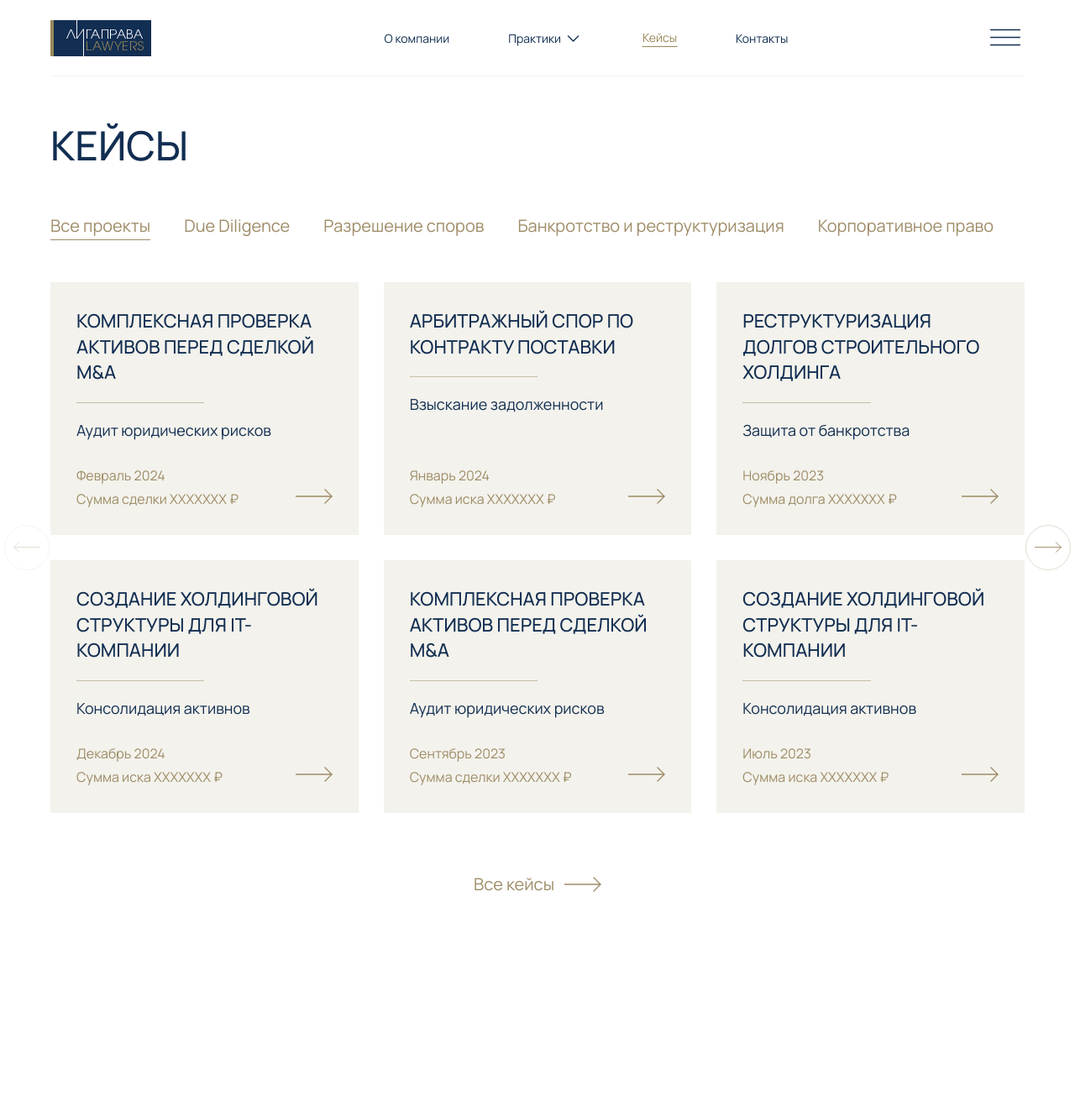
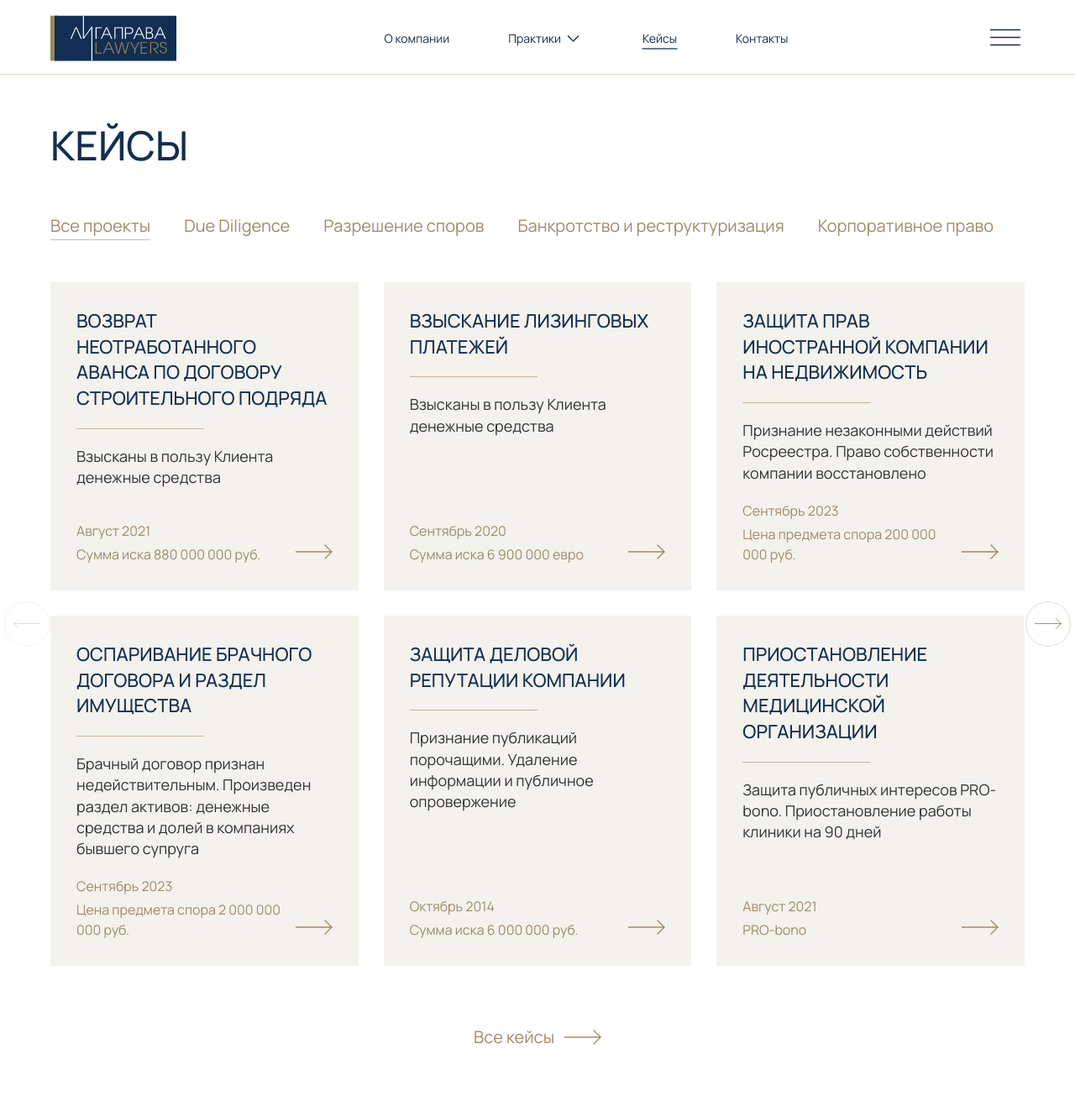
Before and after one commit to Zafarovpolat/ligaprava, a PHP site: page /cases.html in a window 1280 px wide. Shown: the whole page at 84% size. Before the commit the page ends 1062 px from the top, so only its background shows below. Run offline with PHP 8.4, Linux system fonts and the light colour scheme; some web fonts are replaced.

Commit message:
Update cases content from mockups, add red color for specific case, and use dashed divider

```diff
--- a/cases.html
+++ b/cases.html
@@ -193,14 +193,14 @@
                         <div class="cases__slider-container">
                             <!-- Cases Grid -->
                             <div class="cases__grid" id="casesGrid">
-                                <a href="case-detail.html" class="cases__item" data-category="due-diligence">
-                                    <h3 class="cases__item-title">КОМПЛЕКСНАЯ ПРОВЕРКА АКТИВОВ ПЕРЕД СДЕЛКОЙ M&A</h3>
+                                <a href="case-detail.html" class="cases__item" data-category="disputes">
+                                    <h3 class="cases__item-title">Возврат неотработанного аванса по договору строительного подряда</h3>
                                     <div class="cases__divider"></div>
-                                    <p class="cases__item-subtitle">Аудит юридических рисков</p>
+                                    <p class="cases__item-subtitle">Взысканы в пользу Клиента денежные средства</p>
                                     <div class="cases__footer">
                                         <div class="cases__meta">
-                                            <span class="cases__date">Февраль 2024</span>
-                                            <span class="cases__amount">Сумма сделки XXXXXXX ₽</span>
+                                            <span class="cases__date">Август 2021</span>
+                                            <span class="cases__amount">Сумма иска 880 000 000 руб.</span>
                                         </div>
                                         <div class="cases__arrow">
                                             <svg width="44" height="18" viewBox="0 0 44 18" fill="none" xmlns="http://www.w3.org/2000/svg">
@@ -211,13 +211,81 @@
                                 </a>
 
                                 <a href="case-detail.html" class="cases__item" data-category="disputes">
-                                    <h3 class="cases__item-title">АРБИТРАЖНЫЙ СПОР ПО КОНТРАКТУ ПОСТАВКИ</h3>
+                                    <h3 class="cases__item-title">Взыскание лизинговых платежей</h3>
                                     <div class="cases__divider"></div>
-                                    <p class="cases__item-subtitle">Взыскание задолженности</p>
+                                    <p class="cases__item-subtitle">Взысканы в пользу Клиента денежные средства</p>
                                     <div class="cases__footer">
                                         <div class="cases__meta">
-                                            <span class="cases__date">Январь 2024</span>
-                                            <span class="cases__amount">Сумма иска XXXXXXX ₽</span>
+                                            <span class="cases__date">Сентябрь 2020</span>
+                                            <span class="cases__amount">Сумма иска 6 900 000 евро</span>
+                                        </div>
+                                        <div class="cases__arrow">
+                                            <svg width="44" height="18" viewBox="0 0 44 18" fill="none" xmlns="http://www.w3.org/2000/svg">
+                                                <path d="M0 9H43M43 9L35 1M43 9L35 17" stroke="currentColor" stroke-width="1.3" stroke-linecap="square" stroke-linejoin="round"/>
+                                            </svg>
+                                        </div>
+                                    </div>
+                                </a>
+
+                                <a href="case-detail.html" class="cases__item" data-category="disputes">
+                                    <h3 class="cases__item-title">Защита прав иностранной компании на недвижимость</h3>
+                                    <div class="cases__divider"></div>
+                                    <p class="cases__item-subtitle">Признание незаконными действий Росреестра. Право собственности компании восстановлено</p>
+                                    <div class="cases__footer">
+                                        <div class="cases__meta">
+                                            <span class="cases__date">Сентябрь 2023</span>
+                                            <span class="cases__amount">Цена предмета спора 200 000 000 руб.</span>
+                                        </div>
+                                        <div class="cases__arrow">
+                                            <svg width="44" height="18" viewBox="0 0 44 18" fill="none" xmlns="http://www.w3.org/2000/svg">
+                                                <path d="M0 9H43M43 9L35 1M43 9L35 17" stroke="currentColor" stroke-width="1.3" stroke-linecap="square" stroke-linejoin="round"/>
+                                            </svg>
+                                        </div>
+                                    </div>
+                                </a>
+
+                                <a href="case-detail.html" class="cases__item" data-category="disputes">
+                                    <h3 class="cases__item-title">Оспаривание брачного договора и раздел имущества</h3>
+                                    <div class="cases__divider"></div>
+                                    <p class="cases__item-subtitle">Брачный договор признан недействительным. Произведен раздел активов: денежные средства и долей в компаниях бывшего супруга</p>
+                                    <div class="cases__footer">
+                                        <div class="cases__meta">
+                                            <span class="cases__date">Сентябрь 2023</span>
+                                            <span class="cases__amount">Цена предмета спора 2 000 000 000 руб.</span>
+                                        </div>
+                                        <div class="cases__arrow">
+                                            <svg width="44" height="18" viewBox="0 0 44 18" fill="none" xmlns="http://www.w3.org/2000/svg">
+                                                <path d="M0 9H43M43 9L35 1M43 9L35 17" stroke="currentColor" stroke-width="1.3" stroke-linecap="square" stroke-linejoin="round"/>
+                                            </svg>
+                                        </div>
+                                    </div>
+                                </a>
+
+                                <a href="case-detail.html" class="cases__item" data-category="disputes">
+                                    <h3 class="cases__item-title">Защита деловой репутации компании</h3>
+                                    <div class="cases__divider"></div>
+                                    <p class="cases__item-subtitle">Признание публикаций порочащими. Удаление информации и публичное опровержение</p>
+                                    <div class="cases__footer">
+                                        <div class="cases__meta">
+                                            <span class="cases__date">Октябрь 2014</span>
+                                            <span class="cases__amount">Сумма иска 6 000 000 руб.</span>
+                                        </div>
+                                        <div class="cases__arrow">
+                                            <svg width="44" height="18" viewBox="0 0 44 18" fill="none" xmlns="http://www.w3.org/2000/svg">
+                                                <path d="M0 9H43M43 9L35 1M43 9L35 17" stroke="currentColor" stroke-width="1.3" stroke-linecap="square" stroke-linejoin="round"/>
+                                            </svg>
+                                        </div>
+                                    </div>
+                                </a>
+
+                                <a href="case-detail.html" class="cases__item" data-category="disputes">
+                                    <h3 class="cases__item-title">Приостановление деятельности медицинской организации</h3>
+                                    <div class="cases__divider"></div>
+                                    <p class="cases__item-subtitle">Защита публичных интересов PRO-bono. Приостановление работы клиники на 90 дней</p>
+                                    <div class="cases__footer">
+                                        <div class="cases__meta">
+                                            <span class="cases__date">Август 2021</span>
+                                            <span class="cases__amount">PRO-bono</span>
                                         </div>
                                         <div class="cases__arrow">
                                             <svg width="44" height="18" viewBox="0 0 44 18" fill="none" xmlns="http://www.w3.org/2000/svg">
@@ -228,30 +296,13 @@
                                 </a>
 
                                 <a href="case-detail.html" class="cases__item" data-category="bankruptcy">
-                                    <h3 class="cases__item-title">РЕСТРУКТУРИЗАЦИЯ ДОЛГОВ СТРОИТЕЛЬНОГО ХОЛДИНГА</h3>
+                                    <h3 class="cases__item-title">Защита от субсидиарной ответственности в банкротстве</h3>
                                     <div class="cases__divider"></div>
-                                    <p class="cases__item-subtitle">Защита от банкротства</p>
+                                    <p class="cases__item-subtitle">Отмена судебного акта в вышестоящей инстанции. Клиент освобожден от ответственности</p>
                                     <div class="cases__footer">
                                         <div class="cases__meta">
-                                            <span class="cases__date">Ноябрь 2023</span>
-                                            <span class="cases__amount">Сумма долга XXXXXXX ₽</span>
-                                        </div>
-                                        <div class="cases__arrow">
-                                            <svg width="44" height="18" viewBox="0 0 44 18" fill="none" xmlns="http://www.w3.org/2000/svg">
-                                                <path d="M0 9H43M43 9L35 1M43 9L35 17" stroke="currentColor" stroke-width="1.3" stroke-linecap="square" stroke-linejoin="round"/>
-                                            </svg>
-                                        </div>
-                                    </div>
-                                </a>
-
-                                <a href="case-detail.html" class="cases__item" data-category="corporate">
-                                    <h3 class="cases__item-title">СОЗДАНИЕ ХОЛДИНГОВОЙ СТРУКТУРЫ ДЛЯ ІТ-КОМПАНИИ</h3>
-                                    <div class="cases__divider"></div>
-                                    <p class="cases__item-subtitle">Консолидация активнов</p>
-                                    <div class="cases__footer">
-                                        <div class="cases__meta">
-                                            <span class="cases__date">Декабрь 2024</span>
-                                            <span class="cases__amount">Сумма иска XXXXXXX ₽</span>
+                                            <span class="cases__date">Август 2025</span>
+                                            <span class="cases__amount">Сумма иска 900 000 000 руб.</span>
                                         </div>
                                         <div class="cases__arrow">
                                             <svg width="44" height="18" viewBox="0 0 44 18" fill="none" xmlns="http://www.w3.org/2000/svg">
@@ -262,30 +313,13 @@
                                 </a>
 
                                 <a href="case-detail.html" class="cases__item" data-category="due-diligence">
-                                    <h3 class="cases__item-title">КОМПЛЕКСНАЯ ПРОВЕРКА АКТИВОВ ПЕРЕД СДЕЛКОЙ M&A</h3>
+                                    <h3 class="cases__item-title">Due Diligence beauty-ритейлера</h3>
                                     <div class="cases__divider"></div>
-                                    <p class="cases__item-subtitle">Аудит юридических рисков</p>
+                                    <p class="cases__item-subtitle">Комплексная проверка франчайзи международного beauty-бренда.</p>
                                     <div class="cases__footer">
                                         <div class="cases__meta">
-                                            <span class="cases__date">Сентябрь 2023</span>
-                                            <span class="cases__amount">Сумма сделки XXXXXXX ₽</span>
-                                        </div>
-                                        <div class="cases__arrow">
-                                            <svg width="44" height="18" viewBox="0 0 44 18" fill="none" xmlns="http://www.w3.org/2000/svg">
-                                                <path d="M0 9H43M43 9L35 1M43 9L35 17" stroke="currentColor" stroke-width="1.3" stroke-linecap="square" stroke-linejoin="round"/>
-                                            </svg>
-                                        </div>
-                                    </div>
-                                </a>
-
-                                <a href="case-detail.html" class="cases__item" data-category="corporate">
-                                    <h3 class="cases__item-title">СОЗДАНИЕ ХОЛДИНГОВОЙ СТРУКТУРЫ ДЛЯ ІТ-КОМПАНИИ</h3>
-                                    <div class="cases__divider"></div>
-                                    <p class="cases__item-subtitle">Консолидация активнов</p>
-                                    <div class="cases__footer">
-                                        <div class="cases__meta">
-                                            <span class="cases__date">Июль 2023</span>
-                                            <span class="cases__amount">Сумма иска XXXXXXX ₽</span>
+                                            <span class="cases__date">Сентябрь 2022</span>
+                                            <span class="cases__amount">Сектор: Ретейл</span>
                                         </div>
                                         <div class="cases__arrow">
                                             <svg width="44" height="18" viewBox="0 0 44 18" fill="none" xmlns="http://www.w3.org/2000/svg">
@@ -296,47 +330,13 @@
                                 </a>
 
                                 <a href="case-detail.html" class="cases__item" data-category="due-diligence">
-                                    <h3 class="cases__item-title">КОМПЛЕКСНАЯ ПРОВЕРКА АКТИВОВ ПЕРЕД СДЕЛКОЙ M&A</h3>
+                                    <h3 class="cases__item-title">Due Diligence франчайзи QSR-бренда</h3>
                                     <div class="cases__divider"></div>
-                                    <p class="cases__item-subtitle">Аудит юридических рисков</p>
+                                    <p class="cases__item-subtitle">Оценка рисков смены бренда</p>
                                     <div class="cases__footer">
                                         <div class="cases__meta">
-                                            <span class="cases__date">Май 2023</span>
-                                            <span class="cases__amount">Сумма сделки XXXXXXX ₽</span>
-                                        </div>
-                                        <div class="cases__arrow">
-                                            <svg width="44" height="18" viewBox="0 0 44 18" fill="none" xmlns="http://www.w3.org/2000/svg">
-                                                <path d="M0 9H43M43 9L35 1M43 9L35 17" stroke="currentColor" stroke-width="1.3" stroke-linecap="square" stroke-linejoin="round"/>
-                                            </svg>
-                                        </div>
-                                    </div>
-                                </a>
-
-                                <a href="case-detail.html" class="cases__item" data-category="bankruptcy">
-                                    <h3 class="cases__item-title">СОЗДАНИЕ ХОЛДИНГОВОЙ СТРУКТУРЫ ДЛЯ ІТ-КОМПАНИИ</h3>
-                                    <div class="cases__divider"></div>
-                                    <p class="cases__item-subtitle">Консолидация активнов</p>
-                                    <div class="cases__footer">
-                                        <div class="cases__meta">
-                                            <span class="cases__date">Март 2023</span>
-                                            <span class="cases__amount">Сумма иска XXXXXXX ₽</span>
-                                        </div>
-                                        <div class="cases__arrow">
-                                            <svg width="44" height="18" viewBox="0 0 44 18" fill="none" xmlns="http://www.w3.org/2000/svg">
-                                                <path d="M0 9H43M43 9L35 1M43 9L35 17" stroke="currentColor" stroke-width="1.3" stroke-linecap="square" stroke-linejoin="round"/>
-                                            </svg>
-                                        </div>
-                                    </div>
-                                </a>
-
-                                <a href="case-detail.html" class="cases__item" data-category="due-diligence">
-                                    <h3 class="cases__item-title">КОМПЛЕКСНАЯ ПРОВЕРКА АКТИВОВ ПЕРЕД СДЕЛКОЙ M&A</h3>
-                                    <div class="cases__divider"></div>
-                                    <p class="cases__item-subtitle">Аудит юридических рисков</p>
-                                    <div class="cases__footer">
-                                        <div class="cases__meta">
-                                            <span class="cases__date">Январь 2023</span>
-                                            <span class="cases__amount">Сумма сделки XXXXXXX ₽</span>
+                                            <span class="cases__date">Сентябрь 2022</span>
+                                            <span class="cases__amount">Сектор: Общественное питание</span>
                                         </div>
                                         <div class="cases__arrow">
                                             <svg width="44" height="18" viewBox="0 0 44 18" fill="none" xmlns="http://www.w3.org/2000/svg">
@@ -347,7 +347,6 @@
                                 </a>
                             </div>
                         </div>
-
                         <button class="cases__nav cases__nav--next" id="nextCase" aria-label="Следующие кейсы">
                             <svg width="44" height="18" viewBox="0 0 44 18" fill="none" xmlns="http://www.w3.org/2000/svg">
                                 <path d="M0 9H43M43 9L35 1M43 9L35 17" stroke="currentColor" stroke-width="1.3" stroke-linecap="square" stroke-linejoin="round"/>
--- a/scss/_about.scss
+++ b/scss/_about.scss
@@ -323,6 +323,7 @@
     font-style: Regular;
     font-size: 24px;
     line-height: 41px;
+    color: #333333;
 
     @media (max-width: 1024px) {
       font-size: 16px;
@@ -433,7 +434,3 @@
     transform: translateX(0);
   }
 }
-
-.nav__link--active {
-  color: $accent-color !important;
-}
--- a/scss/_cases.scss
+++ b/scss/_cases.scss
@@ -70,12 +70,12 @@
 
   &:hover {
     color: #9E8C67;
-    border-bottom: 1px solid #9E8C67;
+    border-bottom: 1px solid #9e8c6791;
   }
 
   &.active {
     color: #9E8C67;
-    border-bottom: 1px solid #9E8C67;
+    border-bottom: 1px solid #9e8c6791;
   }
 
   @media (max-width: 1340px) {
@@ -236,9 +236,8 @@
 
 .cases__divider {
   width: 50%;
-  height: 1px;
-  background-color: #9E8C67;
-  opacity: 0.5;
+  height: 0;
+  border-top: 1px solid #9e8c6791;
   margin-bottom: 20px;
 }
 
@@ -247,7 +246,7 @@
   font-weight: 400;
   font-size: 20px;
   line-height: 1.4;
-  color: #122E52;
+  color: #333;
   margin-bottom: auto;
 
   @media (max-width: 1440px) {
@@ -278,6 +277,10 @@
   font-weight: 400;
   font-size: 18px;
   color: #9E8C67;
+
+  &--red {
+    color: #E30613;
+  }
 
   @media (max-width: 1440px) {
     font-size: 16px;
@@ -412,7 +415,7 @@
 .case-detail__card-divider {
   width: 50%;
   height: 1px;
-  background: #9E8C67;
+  background: #9e8c6791;
   margin-bottom: 20px;
 }
 
--- a/scss/_contacts.scss
+++ b/scss/_contacts.scss
@@ -127,7 +127,7 @@
     font-weight: 400;
     font-size: 22px;
     line-height: 45px;
-    color: #122E52;
+    color: #333;
     margin: 0;
 
     @media (max-width: 1440px) {
@@ -188,8 +188,3 @@
     height: 300px;
   }
 }
-
-// Стили для активной ссылки в навигации
-.nav__link--active {
-  color: $accent-color !important;
-}
--- a/scss/_header.scss
+++ b/scss/_header.scss
@@ -9,28 +9,29 @@
   background-color: $white;
   z-index: $z-fixed;
   backdrop-filter: blur(10px);
+  border-bottom: 1px solid #9e8c6757;
 
-  &::after {
-    content: '';
-    position: absolute;
-    bottom: 0;
-    left: 0;
-    right: 0;
-    height: 1px;
-    background: rgba($gray-medium, 0.1);
-    margin: 0 $container-padding;
+  // &::after {
+  //   content: '';
+  //   position: absolute;
+  //   bottom: 0;
+  //   left: 0;
+  //   right: 0;
+  //   height: 1px;
+  //   background: rgba($gray-medium, 0.1);
+  //   margin: 0 $container-padding;
 
-    @include mobile {
-      margin: 0 10px;
-    }
-  }
+  //   @include mobile {
+  //     margin: 0 10px;
+  //   }
+  // }
 }
 
 .header__content {
   display: flex;
   align-items: center;
   justify-content: space-between;
-  padding: $spacing-lg 0;
+  padding: 17px 0 14px;
   min-height: 80px;
   position: relative;
 }
@@ -49,8 +50,8 @@
   }
 
   svg {
-    width: 120px;
-    height: 43px;
+    width: 150px;
+    height: 57px;
     display: block;
 
     @include mobile {
@@ -140,24 +141,35 @@
     position: relative;
     white-space: nowrap;
 
+    &::after {
+      content: '';
+      position: absolute;
+      bottom: -4px;
+      left: 0;
+      width: 0;
+      height: 2px;
+      background-color: #122e52a1;
+      transition: width 0.3s ease;
+    }
+
+    &:hover::after,
+    &--active::after {
+      width: 100%;
+    }
+
     &--active {
-      border-bottom: 1px solid #98885A;
-      color: $accent-color;
+      color: #122E52;
 
       .nav__arrow path {
-        stroke: $accent-color;
-      }
-
-      &:hover {
-        color: $accent-color;
+        stroke: #122E52;
       }
     }
 
     &:hover {
-      color: $accent-color;
+      color: #122E52;
 
       .nav__arrow path {
-        stroke: $accent-color;
+        stroke: #122E52;
       }
     }
 
--- a/scss/_practices.scss
+++ b/scss/_practices.scss
@@ -146,8 +146,3 @@
     transform: translateY(0);
   }
 }
-
-// Стили для активной ссылки в навигации
-.nav__link--active {
-  color: $accent-color !important;
-}
```
Also changed, not shown: css/style.css, 1 other file.
